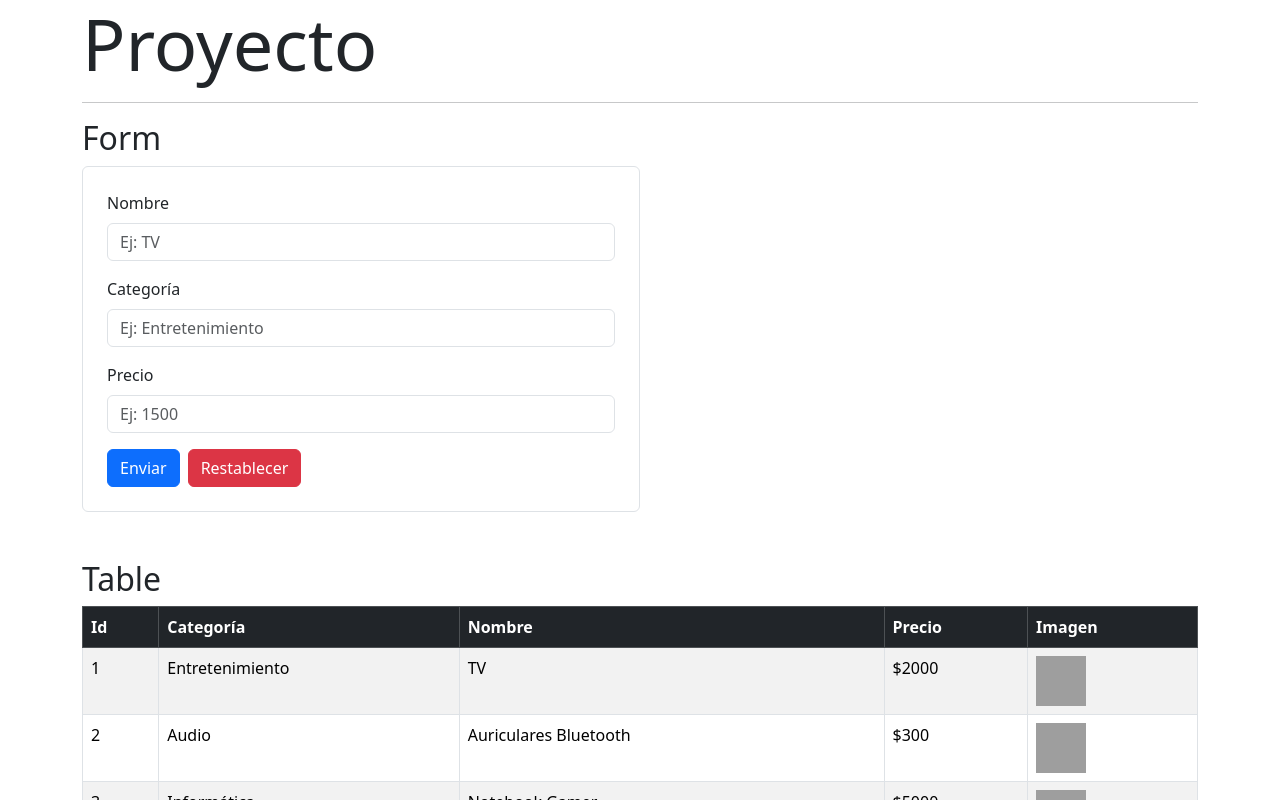
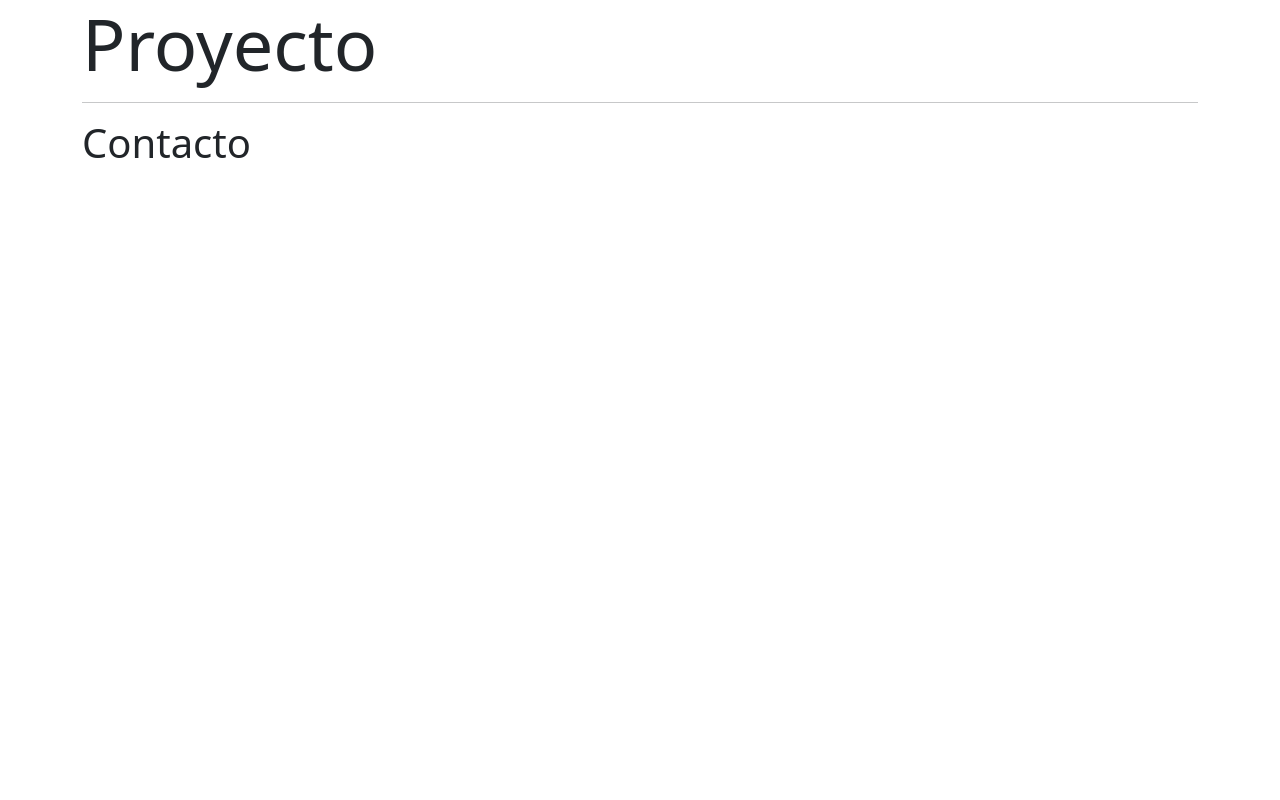
Before and after one commit to jdrjuan/probando-borrar, a React (Vite) app: page /contact in a window 1280 px wide. Shown: the top 800 px of the page. Built offline with nearby package versions, Linux system fonts and the light colour scheme; grey boxes are pictures that could not be loaded.

Commit message:
Agrega pages Contact y NotFound y Router para todas las pages

```diff
--- a/package.json
+++ b/package.json
@@ -13,7 +13,8 @@
     "@popperjs/core": "^2.11.8",
     "bootstrap": "^5.3.3",
     "react": "^18.3.1",
-    "react-dom": "^18.3.1"
+    "react-dom": "^18.3.1",
+    "react-router-dom": "^6.27.0"
   },
   "devDependencies": {
     "@eslint/js": "^9.11.1",
--- a/src/App.jsx
+++ b/src/App.jsx
@@ -1,7 +1,7 @@
 import { useEffect } from 'react';
 
 import './App.css';
-import Products from "./pages/Products";
+import Routes from './routers/routes';
 
 function App() {
 
@@ -13,7 +13,7 @@ function App() {
         <main className="container">
             <h1 className="display-2">Proyecto</h1>
             <hr />
-            <Products />
+            <Routes />
         </main>
     );
 };
--- a/src/main.jsx
+++ b/src/main.jsx
@@ -4,7 +4,10 @@ import * as bootstrap from 'bootstrap';
 
 import App from './App.jsx';
 import './index.css';
+import { BrowserRouter } from 'react-router-dom';
 
 createRoot(document.getElementById('root')).render(
-    <App />
+    <BrowserRouter>
+        <App />
+    </BrowserRouter>
 );
--- /dev/null
+++ b/src/pages/Contact.jsx
@@ -0,0 +1,8 @@
+
+const Contact = () => {
+    return (
+        <h1>Contacto</h1>
+    );
+};
+
+export default Contact;
--- /dev/null
+++ b/src/pages/NotFound.jsx
@@ -0,0 +1,8 @@
+
+const NotFound = () => {
+    return (
+        <h1>Página no encontrada</h1>
+    );
+};
+
+export default NotFound;
--- /dev/null
+++ b/src/routers/routes.jsx
@@ -0,0 +1,18 @@
+import { useRoutes } from "react-router-dom";
+import Products from "../pages/Products";
+import Contact from "../pages/Contact";
+import NotFound from "../pages/NotFound";
+
+const Routes = () => {
+
+    const routes = useRoutes(
+        [
+            { path: '/', element: <Products /> },
+            { path: '/contact', element: <Contact /> },
+            { path: '*', element: <NotFound /> },
+        ]
+    );
+    return routes;
+};
+
+export default Routes;
```
Also changed, not shown: 1 other file (tests, documents, lock files or other folders).
